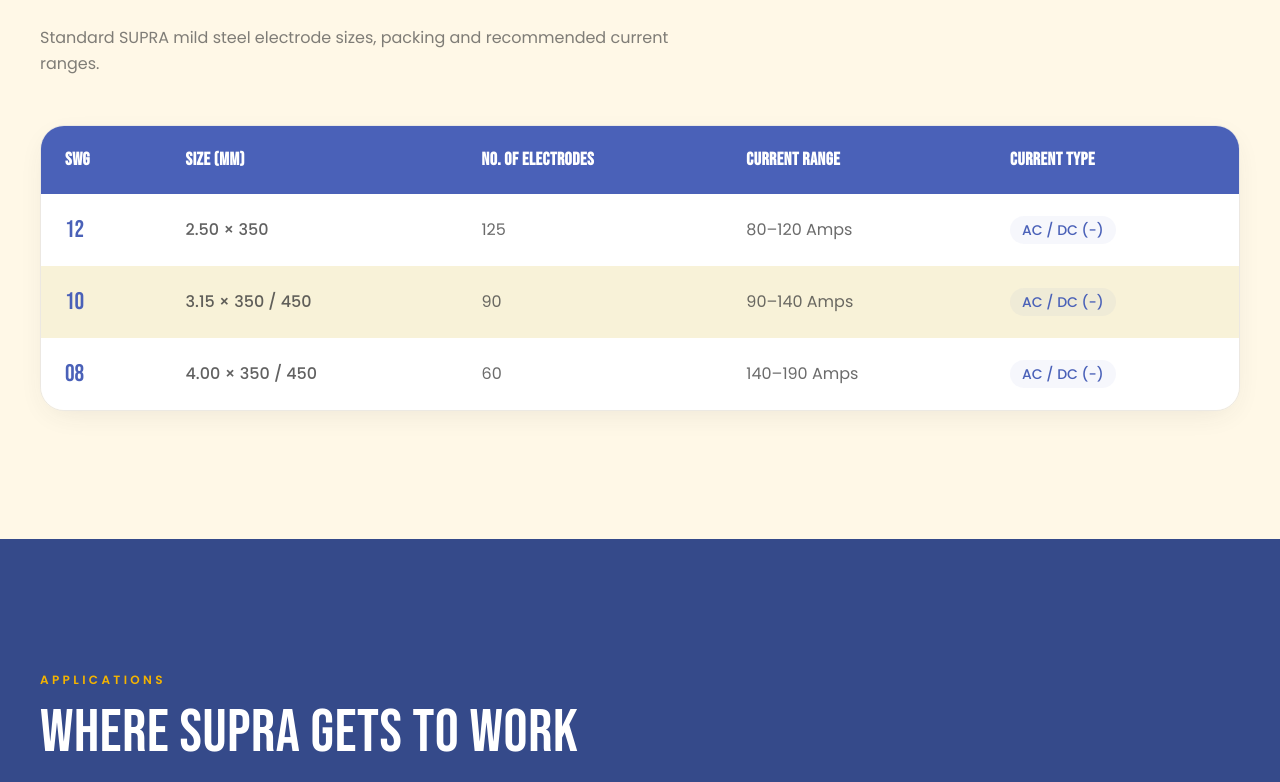
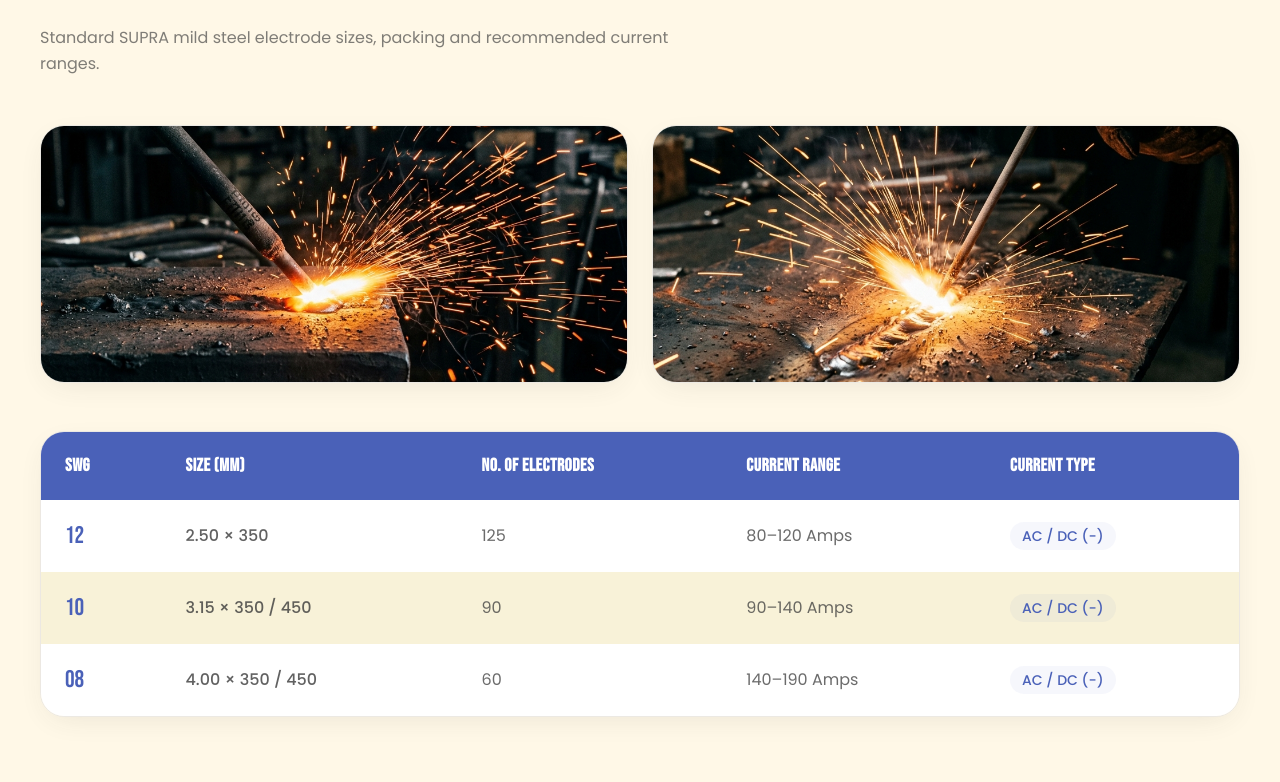
Before and after one commit to nikhilmahato26/supra, a React (Vite) app: page / in a window 1280 px wide. Shown: the part 4730-5512 px from the top of the page. Built offline with nearby package versions, Linux system fonts and the light colour scheme.

Commit message:
image added

```diff
--- a/src/components/Specifications.jsx
+++ b/src/components/Specifications.jsx
@@ -13,6 +13,28 @@
           title="Technical specifications"
           subtitle="Standard SUPRA mild steel electrode sizes, packing and recommended current ranges."
         />
+
+        {/* Welding imagery */}
+        <Reveal delay={0.05}>
+          <div className="mt-12 grid gap-6 sm:grid-cols-2">
+            {[
+              { src: '/assets/welding-1.png', alt: 'SUPRA electrode in a live welding application' },
+              { src: '/assets/welding-2.png', alt: 'Close-up of a weld bead laid with SUPRA electrodes' },
+            ].map((img) => (
+              <div
+                key={img.src}
+                className="overflow-hidden rounded-3xl border border-brand/10 shadow-card"
+              >
+                <img
+                  src={img.src}
+                  alt={img.alt}
+                  loading="lazy"
+                  className="h-64 w-full object-cover transition-transform duration-500 hover:scale-105"
+                />
+              </div>
+            ))}
+          </div>
+        </Reveal>
 
         {/* Desktop / tablet table */}
         <Reveal delay={0.1}>
```
Also changed, not shown: public/assets/welding-1.png (added), public/assets/welding-2.png (added).
